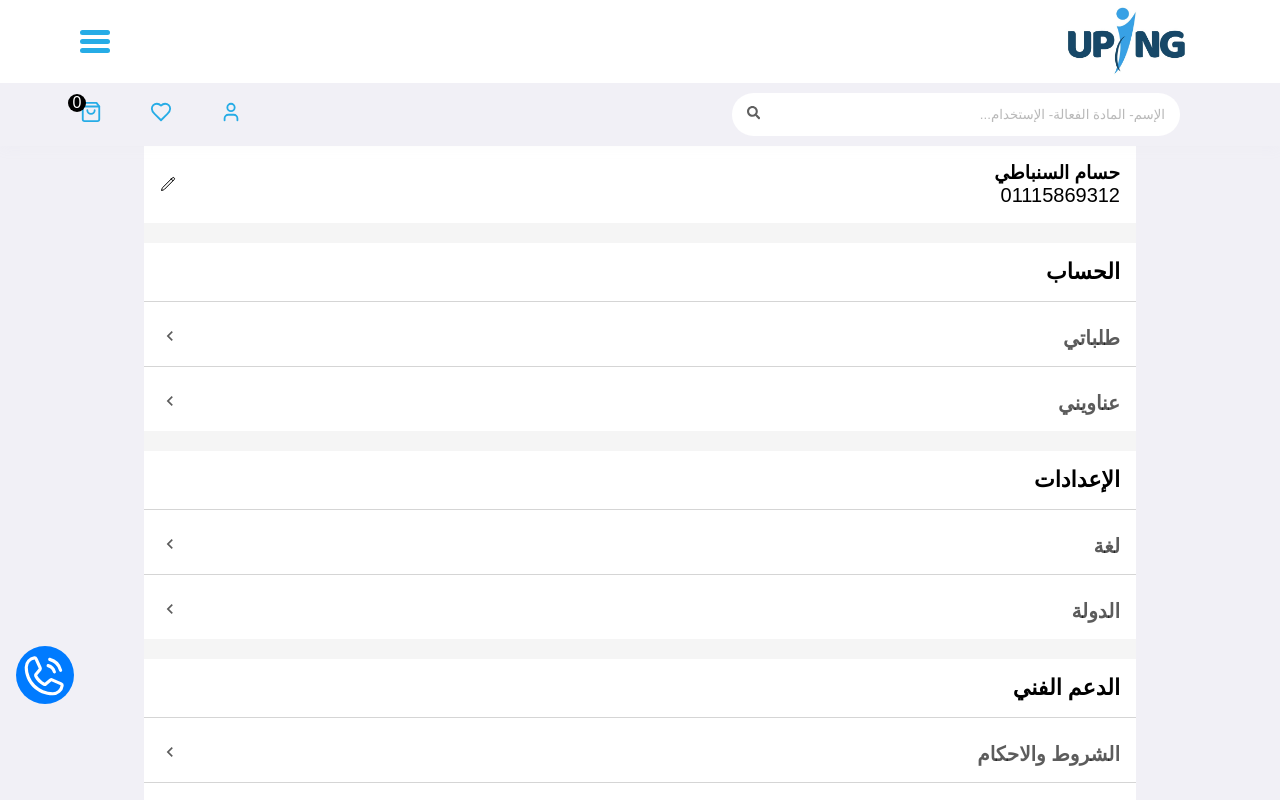
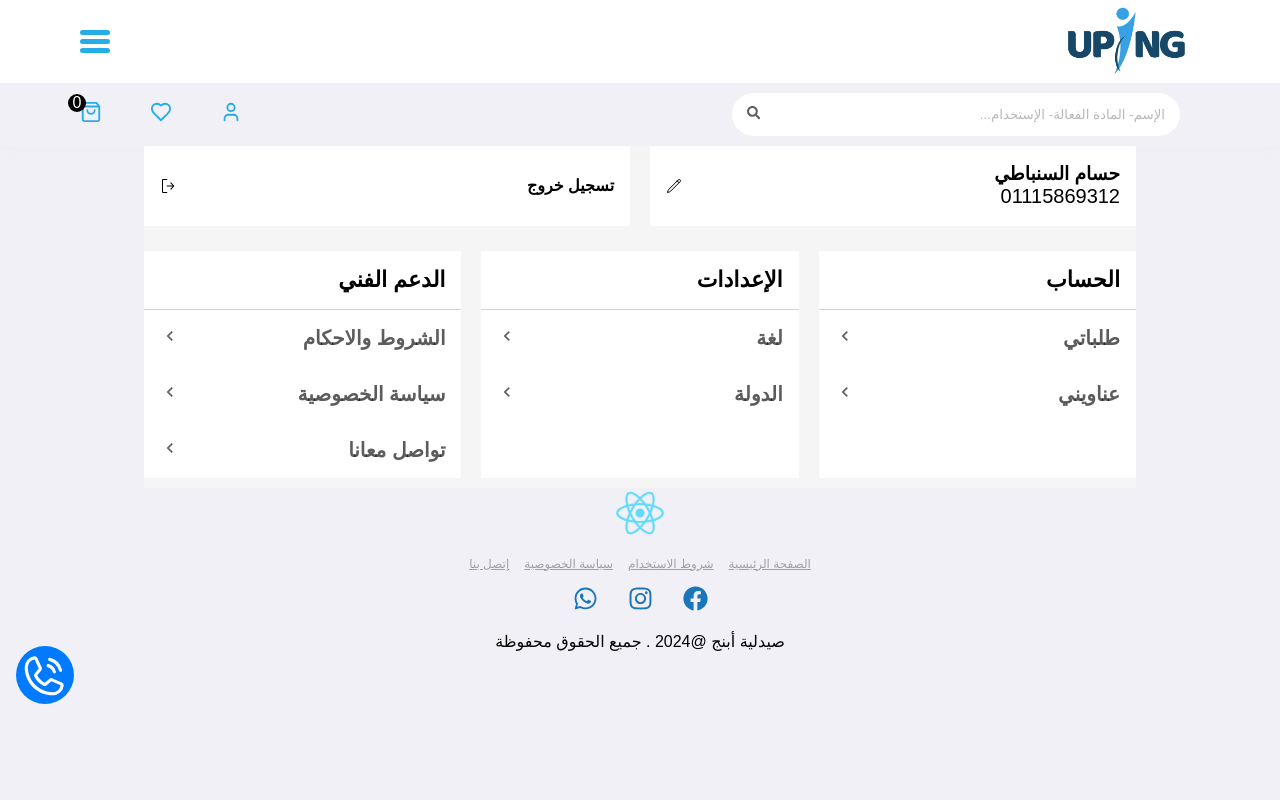
Before and after one commit to Hossam-Elsonbaty/general-ecommerce, a React (Create React App) app: page /my-profile in a window 1280 px wide. Shown: the top 800 px of the page. Built offline with nearby package versions, Linux system fonts and the light colour scheme; a web font is replaced by a local one.

Commit message:
profile-favorites-clickproduct

```diff
--- a/src/App.css
+++ b/src/App.css
@@ -894,8 +894,12 @@ body {
 .main .top .favorite-title-container {
   display: flex;
 }
+.main .top .favorite-title-container .top-title {
+  align-self: center;
+}
 .main .top .favorite-title-container .favoite-title-heart {
   margin-right: 6.5px;
+  align-self: center;
 }
 .main .top .orders-title-container {
   display: flex;
@@ -1474,6 +1478,14 @@ body {
   gap: 20px;
   background-color: #f5f5f5;
 }
+@media (min-width: 768px) {
+  .my-profile .container {
+    display: flex;
+    flex-direction: row;
+    gap: 2%;
+    flex-wrap: wrap;
+  }
+}
 .my-profile .container .my-account {
   display: flex;
   justify-content: space-between;
@@ -1481,6 +1493,13 @@ body {
   padding: 16px;
   background-color: #fff;
 }
+@media (min-width: 768px) {
+  .my-profile .container .my-account {
+    width: 49%;
+    height: 80px;
+    margin-bottom: 25px;
+  }
+}
 .my-profile .container .my-account .col {
   display: flex;
   flex-direction: column;
@@ -1493,6 +1512,13 @@ body {
   flex-direction: column;
   background-color: white;
   gap: 8px;
+}
+@media (min-width: 768px) {
+  .my-profile .container .element {
+    width: 32%;
+    gap: 0px;
+    margin-bottom: 10px;
+  }
 }
 .my-profile .container .element h3 {
   border-bottom: 1px solid rgba(0, 0, 0, 0.1647058824);
@@ -1504,6 +1530,11 @@ body {
   justify-content: space-between;
   border-bottom: 1px solid rgba(0, 0, 0, 0.1647058824);
   padding: 16px;
+}
+@media (min-width: 768px) {
+  .my-profile .container .element .col {
+    border-bottom: 0px solid #fff;
+  }
 }
 .my-profile .container .element .col:last-child {
   border-bottom: none;
--- a/src/Components/Product.jsx
+++ b/src/Components/Product.jsx
@@ -1,6 +1,5 @@
 import React, { useState, useRef, useEffect, useContext } from 'react';
-import { CiHeart, CiShoppingCart, CiCirclePlus } from "react-icons/ci";
-import { MdOutlineDescription } from "react-icons/md";
+import { CiShoppingCart, CiCirclePlus } from "react-icons/ci";
 import { LuTrash2 } from "react-icons/lu";
 import { IoMdClose } from "react-icons/io";
 import { CiCircleMinus } from "react-icons/ci";
@@ -8,6 +7,7 @@ import { BsInfoCircle } from "react-icons/bs";
 import CartContext from '../Context/CartContext';
 import FormatCurrency from './FormatCurrency';
 import FavoriteIcon from './FavoriteIcon';
+import ProductDetails from './ProductDetails';
 const Product = ({ product }) => {
   const [isDescriptionVisible, setIsDescriptionVisible] = useState(false);
   const popupRef = useRef(null);
@@ -15,6 +15,13 @@ const Product = ({ product }) => {
   const [isOpen, setIsOpen] = useState(false);
   const { cart, addToCart, increaseQuantity, decreaseQuantity, removeFromCart } = useContext(CartContext);
   const descriptionRef = useRef(null);
+  const [showProductDetails, setShowProductDetails] = useState(false);
+  const [productDetailsToBeDisplayed, setProductDetailsToBeDisplayed] = useState({});
+
+  const handleProductImgClick=(product)=>{
+    setShowProductDetails(true);
+    setProductDetailsToBeDisplayed(product);
+  }
   const toggleDescription = () => {
     setIsDescriptionVisible(prev => !prev);
   };
@@ -58,7 +65,11 @@ const Product = ({ product }) => {
     removeFromCart(product.id);
   };
   const cartItem = cart.find(item => item.id === product.id);
-  return (
+  return (<>
+    {showProductDetails
+      ?
+      <ProductDetails product={productDetailsToBeDisplayed} setShowProductDetails={setShowProductDetails}/>
+      :
     <div className='product' key={product.id}>
       <div className={`disc-popup-cont ${isOpen ? 'active' : ''}`}>
         <div ref={descriptionRef} className='disc-popup'>
@@ -102,9 +113,9 @@ const Product = ({ product }) => {
         </div>
       </div>
       <div className='col'>
-        <div className='img-container'>
+        <div className='img-container' >
           <FavoriteIcon product={product}/>
-          <img src={product.image} className='product-img' alt="product" />
+          <img src={product.image} className='product-img' alt="product" onClick={()=>handleProductImgClick(product)}/>
         </div>
         <div className='left-section'>
           <h6 className='product-name'>{product.name}</h6>
@@ -136,6 +147,7 @@ const Product = ({ product }) => {
         </div>
       </div>
     </div>
+            }</>
   );
 };
 
--- a/src/Components/ProductDetails.jsx
+++ b/src/Components/ProductDetails.jsx
@@ -6,7 +6,7 @@ import ExtrasSelector from './ExtrasSelector';
 import extrasData from "../Data/dataExtras";
 import CartContext from '../Context/CartContext';
 
-const OrderDetails = ({ setShowProductDetails,product }) => {
+const ProductDetails = ({ setShowProductDetails,product }) => {
   const [animate, setAnimate] = useState(false);
   const [selectedSize, setSelectedSize] = useState(Number(product.sizesAndPrices[0].id));
   const [selectedExtras, setSelectedExtras] = useState([]);
@@ -53,6 +53,7 @@ const OrderDetails = ({ setShowProductDetails,product }) => {
     };
 
     addToCart(productToCart);
+    setShowProductDetails(false);
   }
 
   return (
@@ -98,4 +99,4 @@ const OrderDetails = ({ setShowProductDetails,product }) => {
   );
 };
 
-export default OrderDetails;
+export default ProductDetails;
--- a/src/Components/ProductList.jsx
+++ b/src/Components/ProductList.jsx
@@ -1,29 +1,18 @@
-import React,{useState} from 'react';
+import React from 'react';
 import Product from './Product';
-import ProductDetails from './ProductDetails';
 
 
 
 const ProductList = ({ products }) => {
-  const [showProductDetails, setShowProductDetails] = useState(false);
-  const [productDetailsToBeDisplayed, setProductDetailsToBeDisplayed] = useState({});
 
-  const handleProductClick=(product)=>{
-    setShowProductDetails(true);
-    setProductDetailsToBeDisplayed(product);
-  }
   return (
 <>
-{showProductDetails
-  ?
-  <ProductDetails product={productDetailsToBeDisplayed} setShowProductDetails={setShowProductDetails}/>
-  :
+
   <div className="products-container">
     {products.map(product => (
-      <div key={product.id} onClick={()=>{handleProductClick(product)}}><Product key={product.id} product={product}/></div>
+      <div key={product.id} ><Product key={product.id} product={product}/></div>
     ))}
   </div>
-}
 </>
   );
 };
--- a/src/Pages/MyProfile.jsx
+++ b/src/Pages/MyProfile.jsx
@@ -1,13 +1,76 @@
-import React from 'react';
+import React,{useContext} from 'react';
 import Footer from '../Components/Footer';
 import { HiOutlinePencil } from "react-icons/hi2";
 import { MdOutlineKeyboardArrowLeft } from "react-icons/md";
 import { GoSignOut } from "react-icons/go";
 import { useNavigate } from 'react-router-dom';
+import IsDesktop from '../Context/IsDesktop';
+
 const MyProfile = () => {
+  const {isDesktop} = useContext(IsDesktop)
   const navigate = useNavigate();
   return (
     <>
+    {isDesktop
+    ?
+    <main className='my-profile'>
+    <div className="container">
+      <div className="my-account">
+        <div className='col'>
+          <h3>حسام السنباطي</h3>
+          <span>01115869312</span>
+        </div>
+        <HiOutlinePencil />
+      </div>
+      <div className="my-account">
+        <div className="col">
+          <h4>تسجيل خروج</h4>
+        </div>
+        <GoSignOut />
+      </div>
+      <div className="element">
+        <h3>الحساب</h3>
+        <div className="col" onClick={()=>{navigate("/orders")}}>
+          <h4>طلباتي</h4>
+          <MdOutlineKeyboardArrowLeft />
+        </div>
+        <div className="col" onClick={()=>{navigate("/my-addresses")}}>
+          <h4>عناويني</h4>
+          <MdOutlineKeyboardArrowLeft />
+        </div>
+      </div>
+      <div className="element">
+        <h3>الإعدادات</h3>
+        <div className="col">
+          <h4>لغة</h4>
+          <MdOutlineKeyboardArrowLeft />
+        </div>
+        <div className="col">
+          <h4>الدولة</h4>
+          <MdOutlineKeyboardArrowLeft />
+        </div>
+      </div>
+      <div className="element">
+        <h3>الدعم الفني</h3>
+        <div className="col">
+          <h4>الشروط والاحكام</h4>
+          <MdOutlineKeyboardArrowLeft />
+        </div>
+        <div className="col">
+          <h4>سياسة الخصوصية</h4>
+          <MdOutlineKeyboardArrowLeft />
+        </div>
+        <div className="col">
+          <h4>تواصل معانا</h4>
+          <MdOutlineKeyboardArrowLeft />
+        </div>
+      </div>
+
+    </div>
+    <Footer/>
+  </main>
+
+    :
     <main className='my-profile'>
     <div className="container">
       <div className="my-account">
@@ -63,6 +126,8 @@ const MyProfile = () => {
     </div>
     <Footer/>
   </main>
+
+    }
     </>
   )
 }
```
Also changed, not shown: src/Scss/_App.scss (+23 -0 lines), 2 other files (tests, documents, lock files or other folders). Lines whose indentation alone changed are shown as unchanged.
